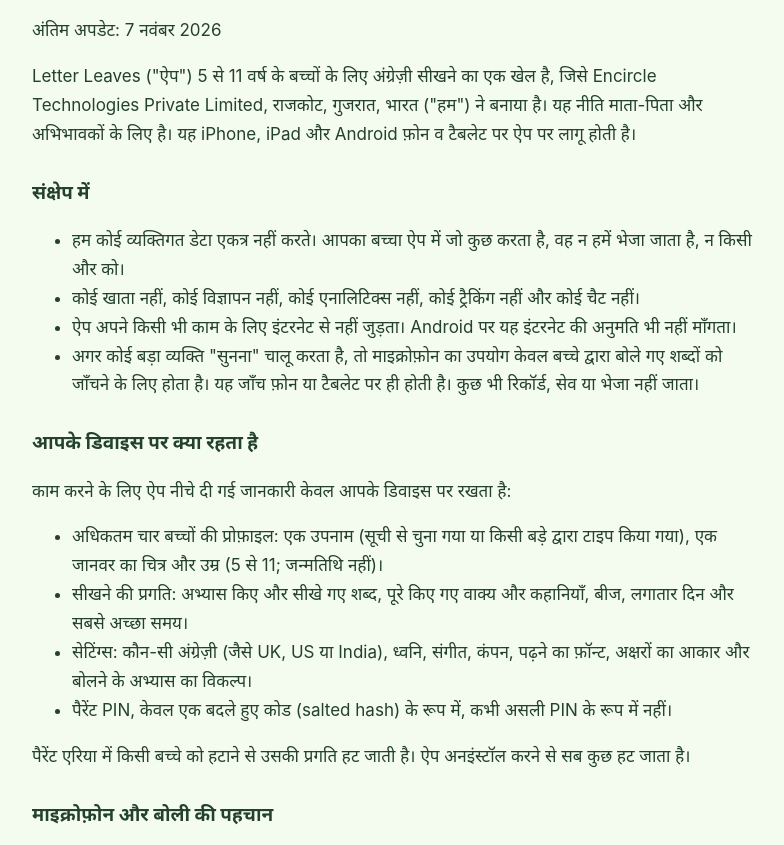
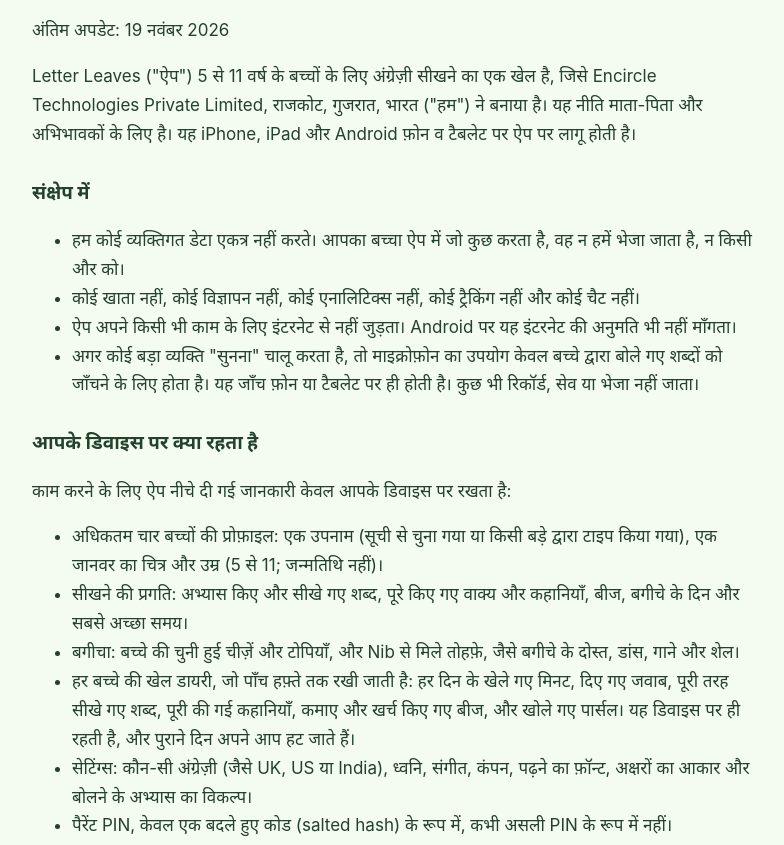
Before and after one commit to encircle-game-studio/letterleaves, a plain HTML site: page privacy-hi.html in a window 1280 px wide. Shown: the part 101-946 px from the top of the page, without its empty margins (248-1032 px from the left). Drawn offline with Linux system fonts and the light colour scheme.

Commit message:
1.1.0: privacy policy lists the garden and the five-week play diary
Co-Authored-By: Claude Opus 5.5 <noreply@anthropic.com>

```diff
--- a/privacy-hi.html
+++ b/privacy-hi.html
@@ -5,7 +5,7 @@
 </head><body>
 <p class="lang"><a href="privacy.html" lang="en">English</a></p>
 <h1>Letter Leaves · गोपनीयता नीति</h1>
-<p>अंतिम अपडेट: 7 नवंबर 2026</p>
+<p>अंतिम अपडेट: 19 नवंबर 2026</p>
 <p>Letter Leaves ("ऐप") 5 से 11 वर्ष के बच्चों के लिए अंग्रेज़ी सीखने का एक खेल है, जिसे Encircle Technologies Private Limited, राजकोट, गुजरात, भारत ("हम") ने बनाया है। यह नीति माता-पिता और अभिभावकों के लिए है। यह iPhone, iPad और Android फ़ोन व टैबलेट पर ऐप पर लागू होती है।</p>
 
 <h2>संक्षेप में</h2>
@@ -20,7 +20,9 @@
 <p>काम करने के लिए ऐप नीचे दी गई जानकारी केवल आपके डिवाइस पर रखता है:</p>
 <ul>
 <li>अधिकतम चार बच्चों की प्रोफ़ाइल: एक उपनाम (सूची से चुना गया या किसी बड़े द्वारा टाइप किया गया), एक जानवर का चित्र और उम्र (5 से 11; जन्मतिथि नहीं)।</li>
-<li>सीखने की प्रगति: अभ्यास किए और सीखे गए शब्द, पूरे किए गए वाक्य और कहानियाँ, बीज, लगातार दिन और सबसे अच्छा समय।</li>
+<li>सीखने की प्रगति: अभ्यास किए और सीखे गए शब्द, पूरे किए गए वाक्य और कहानियाँ, बीज, बगीचे के दिन और सबसे अच्छा समय।</li>
+<li>बगीचा: बच्चे की चुनी हुई चीज़ें और टोपियाँ, और Nib से मिले तोहफ़े, जैसे बगीचे के दोस्त, डांस, गाने और शेल।</li>
+<li>हर बच्चे की खेल डायरी, जो पाँच हफ़्ते तक रखी जाती है: हर दिन के खेले गए मिनट, दिए गए जवाब, पूरी तरह सीखे गए शब्द, पूरी की गई कहानियाँ, कमाए और खर्च किए गए बीज, और खोले गए पार्सल। यह डिवाइस पर ही रहती है, और पुराने दिन अपने आप हट जाते हैं।</li>
 <li>सेटिंग्स: कौन-सी अंग्रेज़ी (जैसे UK, US या India), ध्वनि, संगीत, कंपन, पढ़ने का फ़ॉन्ट, अक्षरों का आकार और बोलने के अभ्यास का विकल्प।</li>
 <li>पैरेंट PIN, केवल एक बदले हुए कोड (salted hash) के रूप में, कभी असली PIN के रूप में नहीं।</li>
 </ul>
```
Also changed, not shown: privacy.html (+4 -2 lines).
